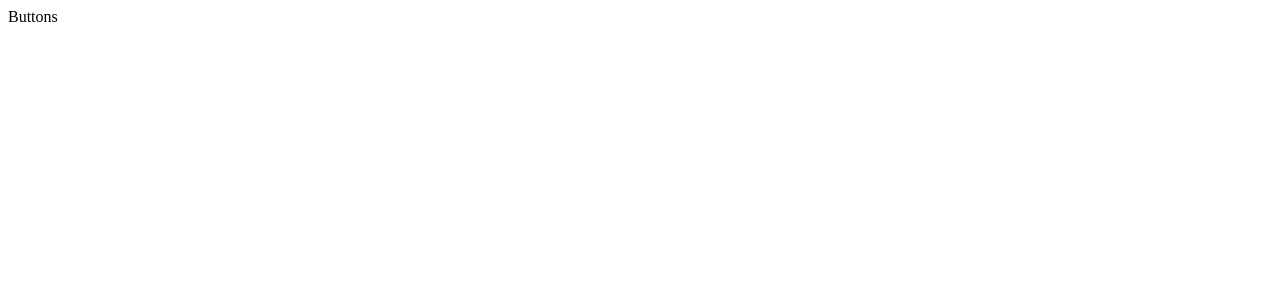
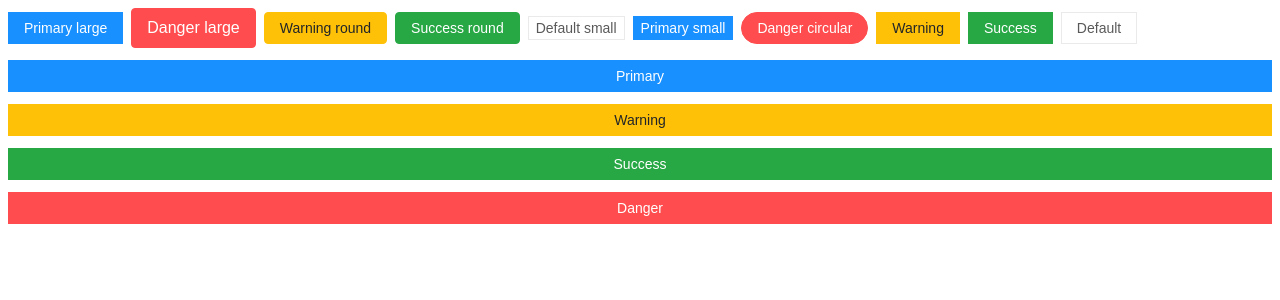
Before and after one commit to binaya346/bricks-ui, a React (Create React App) app: page / in a window 1280 px wide. Shown: the top 300 px of the page. Built offline with nearby package versions, Linux system fonts and the light colour scheme.

Commit message:
Adds button components

```diff
--- a/src/App.tsx
+++ b/src/App.tsx
@@ -1,10 +1,23 @@
 import React from "react";
-import Button from "./components/buttons";
+import { Button } from "./components/buttons/index";
 
 function App() {
   return (
     <div className="App">
-      <Button />
+      <Button type="btn primary">Primary large</Button>
+      <Button type="btn danger btn-lg round">Danger large</Button>
+      <Button type="btn warning round">Warning round</Button>
+      <Button type="btn success round">Success round</Button>
+      <Button type="default btn btn-sm ">Default small</Button>
+      <Button type="primary btn btn-sm ">Primary small</Button>
+      <Button type="danger btn circular">Danger circular</Button>
+      <Button type="btn warning">Warning </Button>
+      <Button type="btn success">Success</Button>
+      <Button type="btn default">Default</Button>
+      <Button type="btn primary block">Primary</Button>
+      <Button type="btn warning block">Warning</Button>
+      <Button type="btn success block">Success</Button>
+      <Button type="btn danger block">Danger</Button>
     </div>
   );
 }
--- /dev/null
+++ b/src/Interfaces/index.ts
@@ -0,0 +1,4 @@
+export interface ButtonProps {
+  type: string;
+  children: string;
+}
--- /dev/null
+++ b/src/components/buttons/index.scss
@@ -0,0 +1,75 @@
+.btn {
+  margin-right: 8px;
+  margin-bottom: 12px;
+  border: 1px solid;
+  text-align: center;
+  cursor: pointer;
+  height: 32px;
+  padding: 0 15px;
+  font-size: 14px;
+  font-weight: 400;
+}
+.btn-lg {
+  height: 40px;
+  padding: 0 15px;
+  font-size: 16px;
+}
+.btn-sm {
+  height: 24px;
+  padding: 0 7px;
+  font-size: 14px;
+}
+.block {
+  width: 100%;
+}
+.primary {
+  background-color: #1890ff;
+  color: #fff;
+  border-color: #1890ff;
+  &:hover {
+    background-color: #40a9ff;
+    border-color: #40a9ff;
+  }
+}
+.danger {
+  background-color: #ff4d4f;
+  color: #fff;
+  border-color: #ff4d4f;
+  &:hover {
+    background-color: #ff7875;
+    border-color: #ff7875;
+  }
+}
+.default {
+  background-color: #fff;
+  border: 1px solid #eaeaea;
+  color: rgba(0, 0, 0, 0.65);
+  &:hover {
+    color: #40a9ff;
+    border-color: #40a9ff;
+  }
+}
+.warning {
+  background-color: #ffc107;
+  border-color: #ffc107;
+  color: #212529;
+  &:hover {
+    background-color: #e0a800;
+    border-color: #d39e00;
+  }
+}
+.success {
+  color: #fff;
+  background-color: #28a745;
+  border-color: #28a745;
+  &:hover {
+    background-color: #218838;
+    border-color: #1e7e34;
+  }
+}
+.round {
+  border-radius: 4px;
+}
+.circular {
+  border-radius: 30px;
+}
--- a/src/components/buttons/index.tsx
+++ b/src/components/buttons/index.tsx
@@ -1,6 +1,7 @@
 import React from "react";
+import "./index.scss";
+import { ButtonProps } from "../../Interfaces";
 
-const Buttons = () => {
-  return <div>Buttons</div>;
+export const Button = (props: ButtonProps) => {
+  return <button className={props.type}>{props.children}</button>;
 };
-export default Buttons;
```
